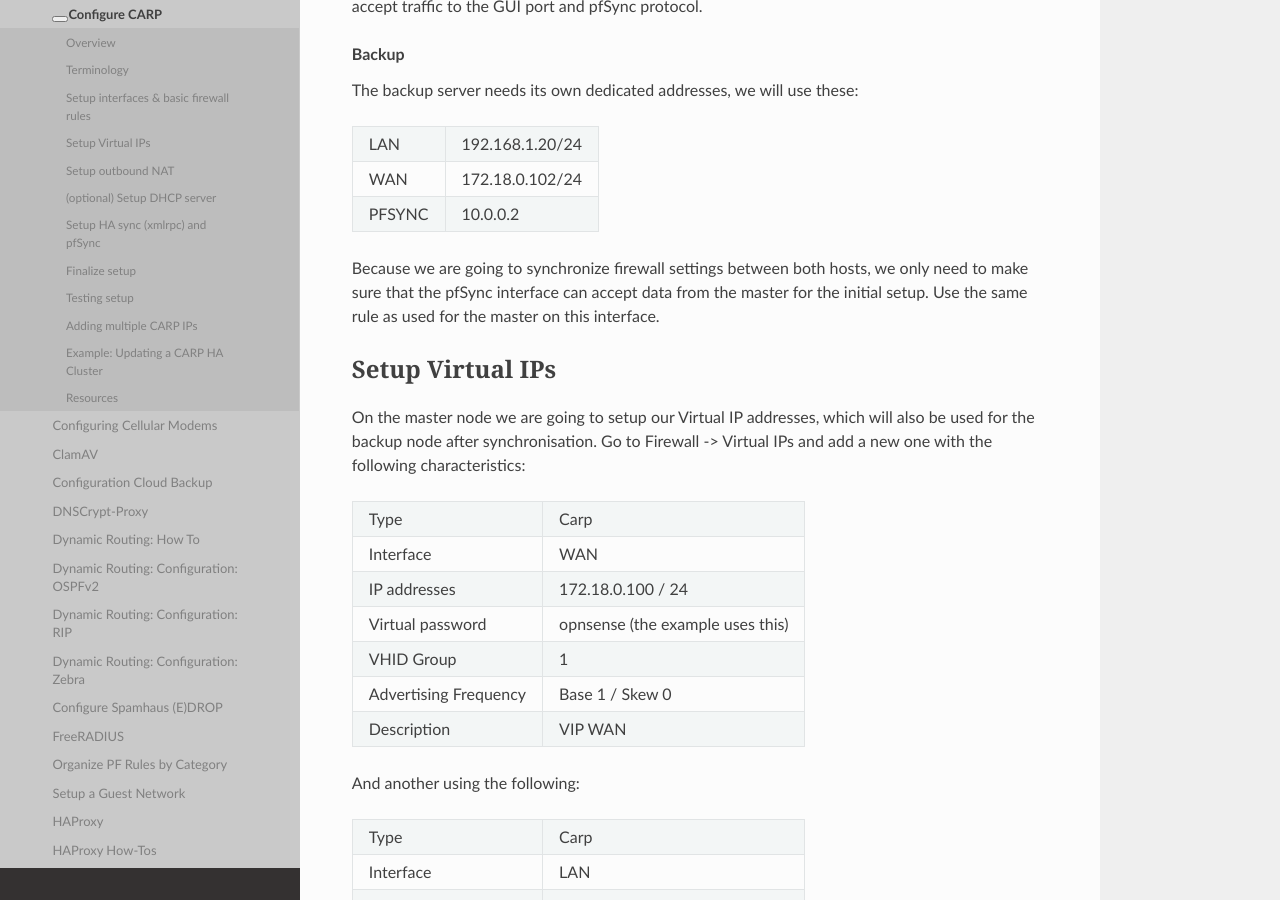
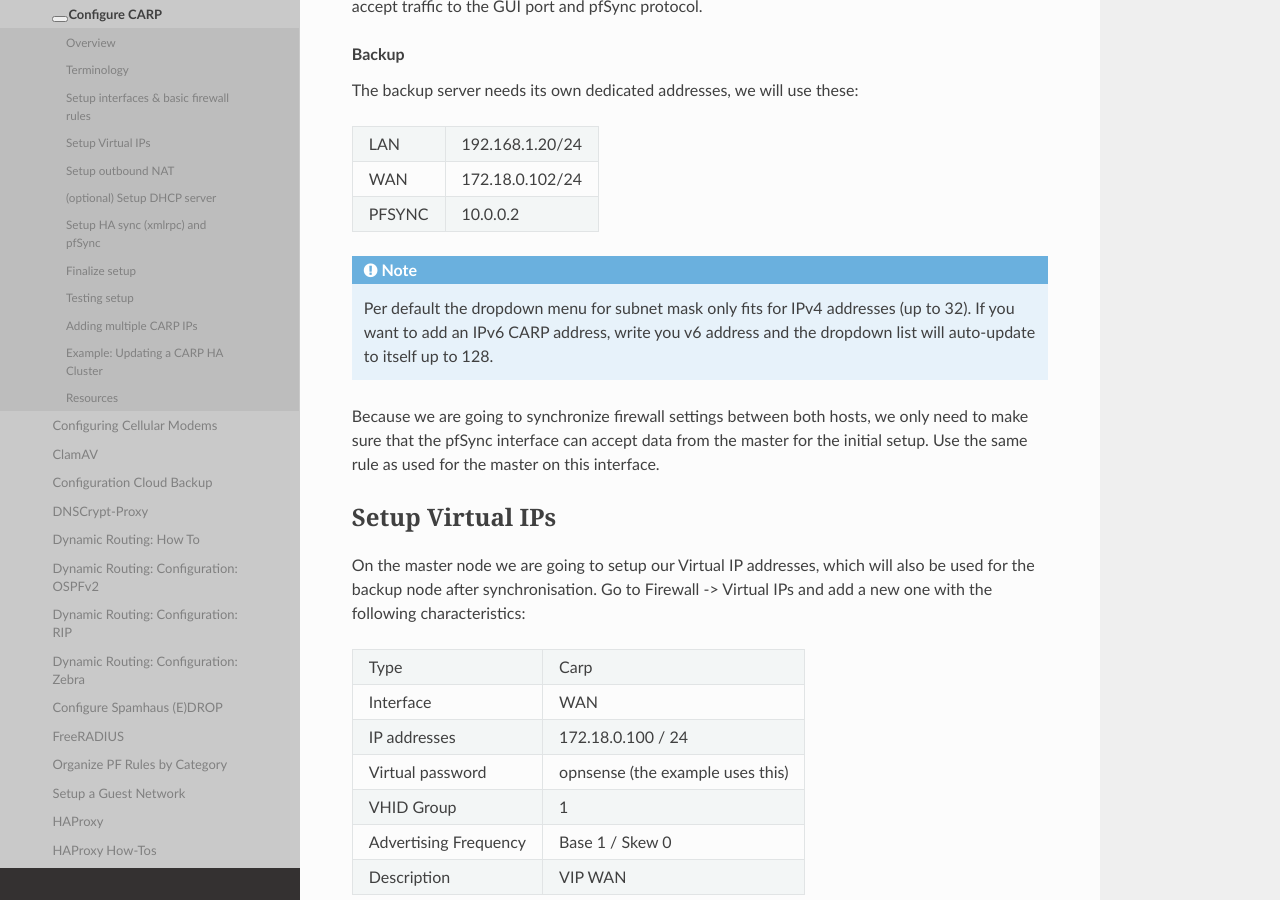
Before and after one commit to opnsense/docs, a Sphinx documentation site: the page built from source/manual/how-tos/carp.rst, in a window 1280 px wide and 900 px high, scrolled down 2291 px. Built offline with Sphinx 7.4.7 and the Read the Docs theme 2.0.0, drawn with Linux system fonts in a browser that asks for light colours; nearby versions of some CDN libraries; some web fonts are replaced; library files that are not in the unit come from our copies.

Commit message:
Update carp.rst

```diff
--- a/source/manual/how-tos/carp.rst
+++ b/source/manual/how-tos/carp.rst
@@ -114,6 +114,12 @@ The backup server needs its own dedicated addresses, we will use these:
 +----------+-------------------+
 | PFSYNC   | 10.0.0.2          |
 +----------+-------------------+
+
+.. Note::
+    Per default the dropdown menu for subnet mask only fits for IPv4
+    addresses (up to 32). If you want to add an IPv6 CARP address,
+    write you v6 address and the dropdown list will auto-update to
+    itself up to 128.
 
 Because we are going to synchronize firewall settings between both
 hosts, we only need to make sure that the pfSync interface can accept
```
